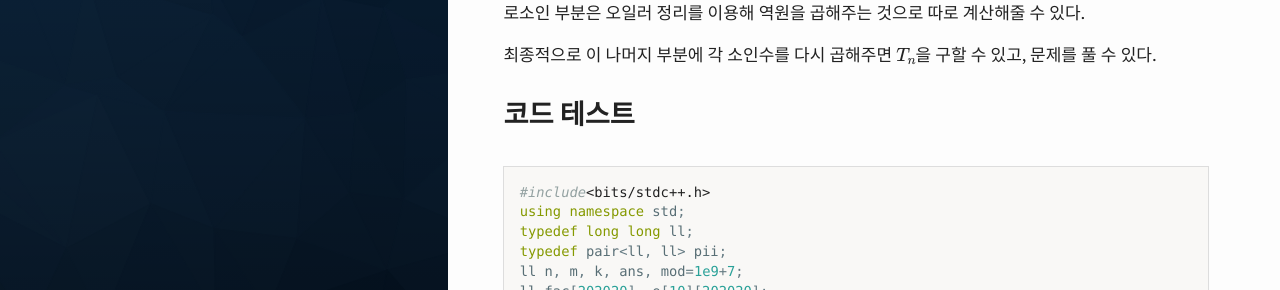
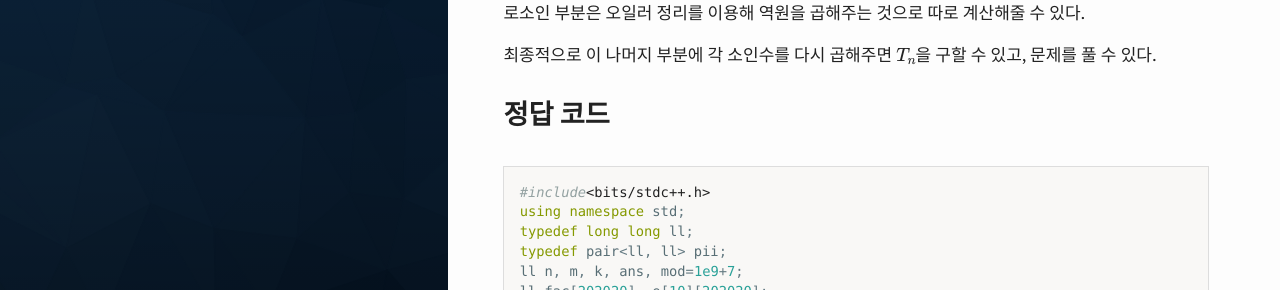
Before and after one commit to ahgus89/ahgus89.github.io, a Jekyll site: the page built from _posts/2020-01-25-BOJ_7737.md, in a window 1280 px wide and 900 px high, scrolled down 823 px. Shown: the part 161-451 px from the top of the window. Built offline with Jekyll 4.4.1, drawn with Linux system fonts in a browser that asks for light colours; formulas are drawn with MathJax 3.

Commit message:
Update 2020-01-25-BOJ_7737.md

````diff
--- a/_posts/2020-01-25-BOJ_7737.md
+++ b/_posts/2020-01-25-BOJ_7737.md
@@ -38,7 +38,7 @@ $\frac{(2n)!}{n!(n+1)!}$을 계산해야 하는데, 당연히 그냥 계산하
 최종적으로 이 나머지 부분에 각 소인수를 다시 곱해주면 $T_n$을 구할 수 있고, 문제를 풀 수 있다.
 
 
-### 코드 테스트
+### 정답 코드
 
 ```cpp
 #include<bits/stdc++.h>
````
